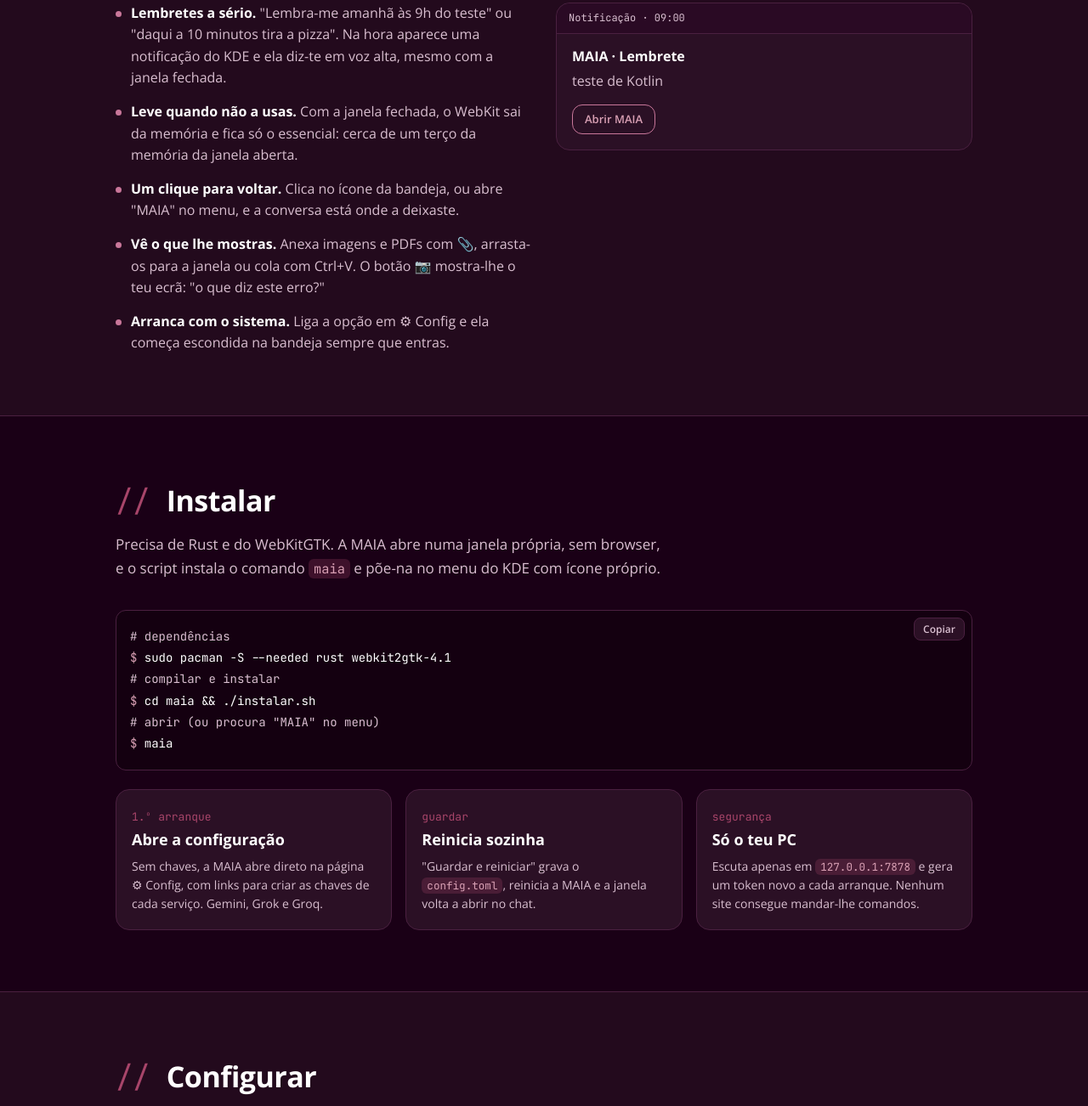
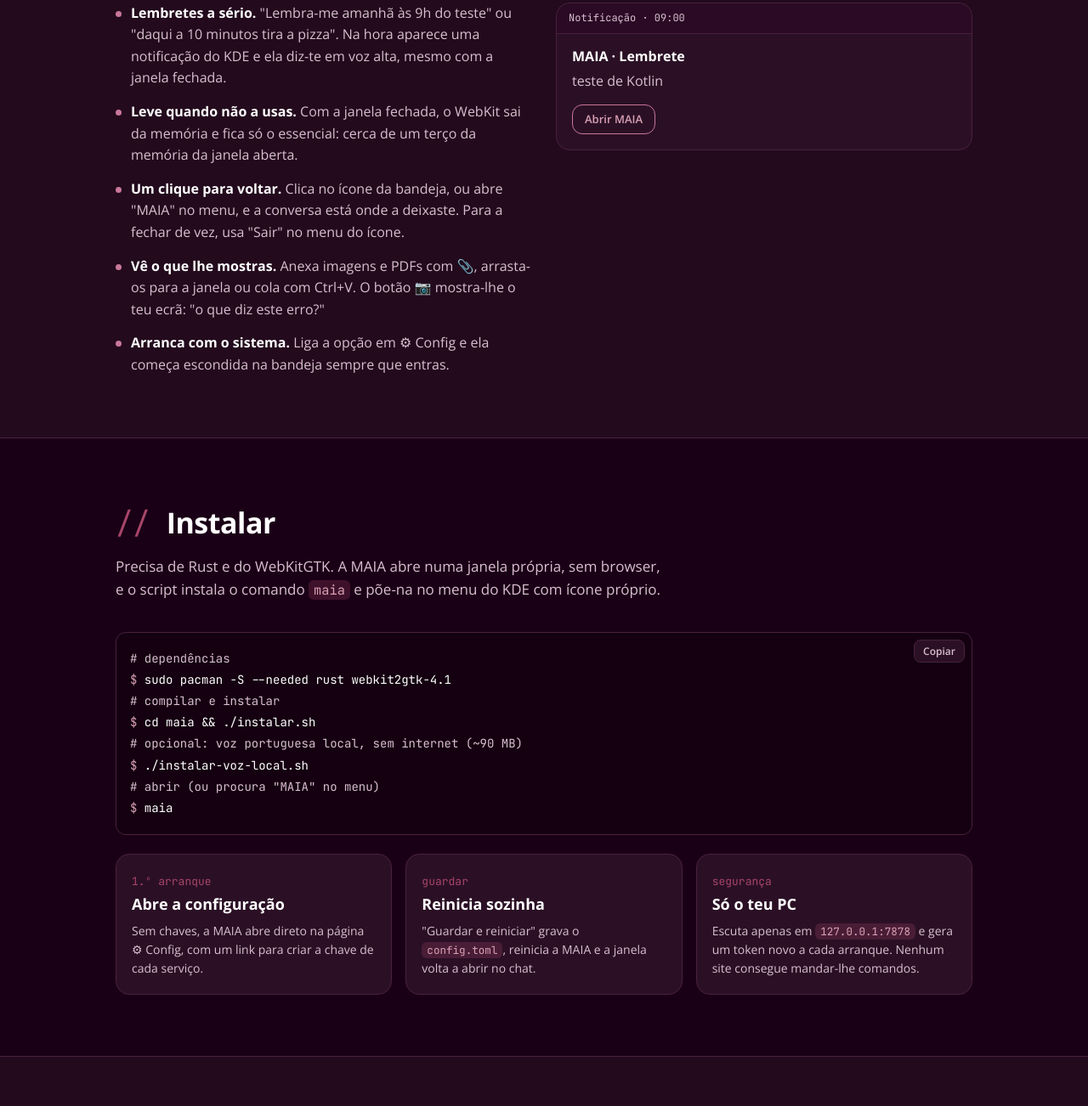
Before and after one commit to Ribeiro-MD/SiteMaia, a plain HTML site: page index.html in a window 1280 px wide. Shown: the part 3021-4323 px from the top of the page at 85% size. Drawn offline with nearby package versions, Linux system fonts and the light colour scheme.

Commit message:
Corrige o cartão do 1.º arranque e completa a instalação
- Cartão "Abre a configuração": tira a frase partida
- "Sempre por perto": diz como fechar a MAIA de vez ("Sair" no ícone)
- Instalar: passo opcional ./instalar-voz-local.sh

```diff
--- a/index.html
+++ b/index.html
@@ -348,7 +348,7 @@ por "- " é um facto; o resto é ignorado.</span>
         <ul class="pontos">
           <li><b>Lembretes a sério.</b> "Lembra-me amanhã às 9h do teste" ou "daqui a 10 minutos tira a pizza". Na hora aparece uma notificação do KDE e ela diz-te em voz alta, mesmo com a janela fechada.</li>
           <li><b>Leve quando não a usas.</b> Com a janela fechada, o WebKit sai da memória e fica só o essencial: cerca de um terço da memória da janela aberta.</li>
-          <li><b>Um clique para voltar.</b> Clica no ícone da bandeja, ou abre "MAIA" no menu, e a conversa está onde a deixaste.</li>
+          <li><b>Um clique para voltar.</b> Clica no ícone da bandeja, ou abre "MAIA" no menu, e a conversa está onde a deixaste. Para a fechar de vez, usa "Sair" no menu do ícone.</li>
           <li><b>Vê o que lhe mostras.</b> Anexa imagens e PDFs com 📎, arrasta-os para a janela ou cola com Ctrl+V. O botão 📷 mostra-lhe o teu ecrã: "o que diz este erro?"</li>
           <li><b>Arranca com o sistema.</b> Liga a opção em ⚙ Config e ela começa escondida na bandeja sempre que entras.</li>
         </ul>
@@ -372,11 +372,13 @@ por "- " é um facto; o resto é ignorado.</span>
 <span class="p">$ </span>sudo pacman -S --needed rust webkit2gtk-4.1
 <span class="c"># compilar e instalar</span>
 <span class="p">$ </span>cd maia && ./instalar.sh
+<span class="c"># opcional: voz portuguesa local, sem internet (~90 MB)</span>
+<span class="p">$ </span>./instalar-voz-local.sh
 <span class="c"># abrir (ou procura "MAIA" no menu)</span>
 <span class="p">$ </span>maia</pre>
       </div>
       <div class="passos">
-        <div class="cartao"><span class="n">1.º arranque</span><h3>Abre a configuração</h3><p>Sem chaves, a MAIA abre direto na página ⚙ Config, com links para criar as chaves de cada serviço. Gemini, Grok e Groq.</p></div>
+        <div class="cartao"><span class="n">1.º arranque</span><h3>Abre a configuração</h3><p>Sem chaves, a MAIA abre direto na página ⚙ Config, com um link para criar a chave de cada serviço.</p></div>
         <div class="cartao"><span class="n">guardar</span><h3>Reinicia sozinha</h3><p>"Guardar e reiniciar" grava o <code>config.toml</code>, reinicia a MAIA e a janela volta a abrir no chat.</p></div>
         <div class="cartao"><span class="n">segurança</span><h3>Só o teu PC</h3><p>Escuta apenas em <code>127.0.0.1:7878</code> e gera um token novo a cada arranque. Nenhum site consegue mandar-lhe comandos.</p></div>
       </div>
```
